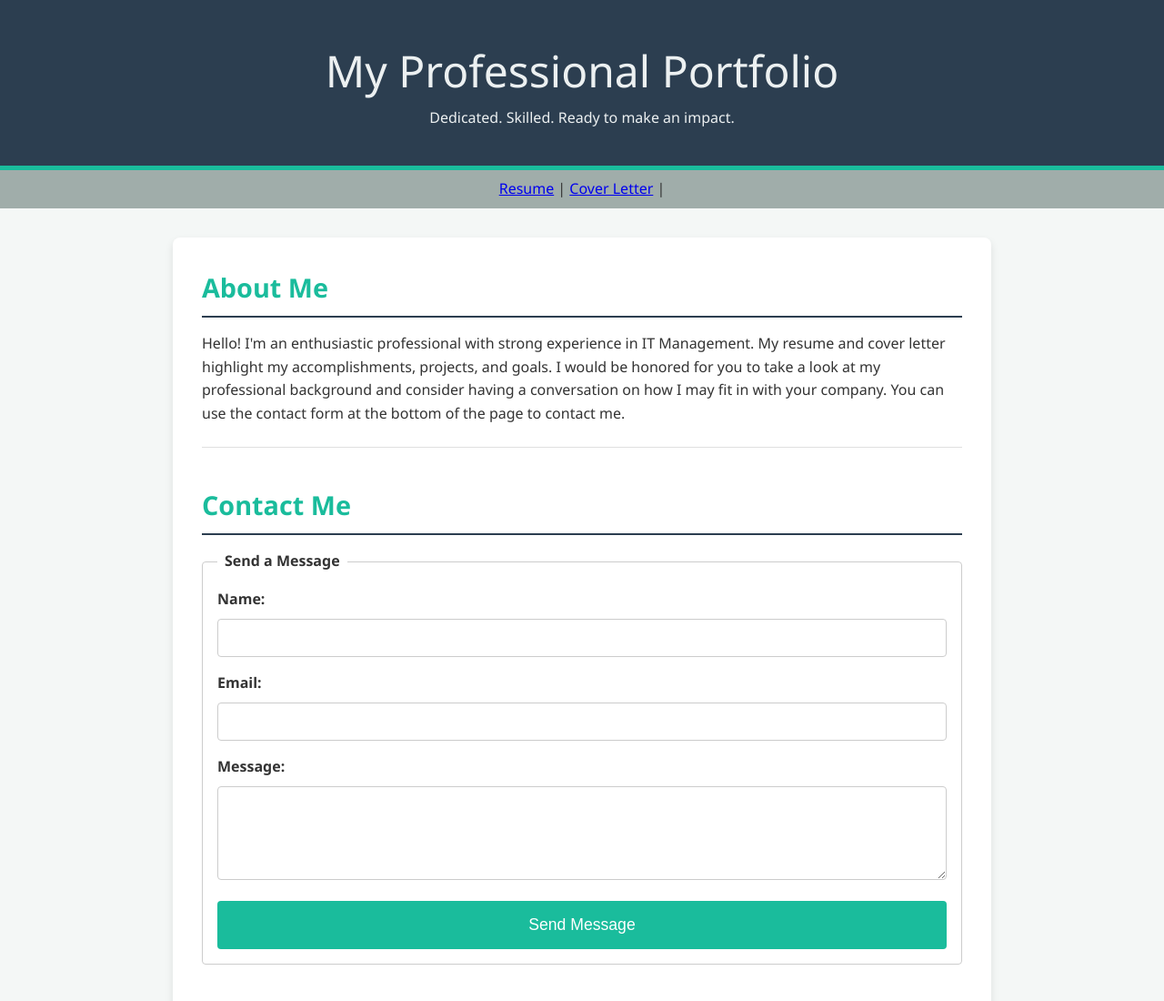
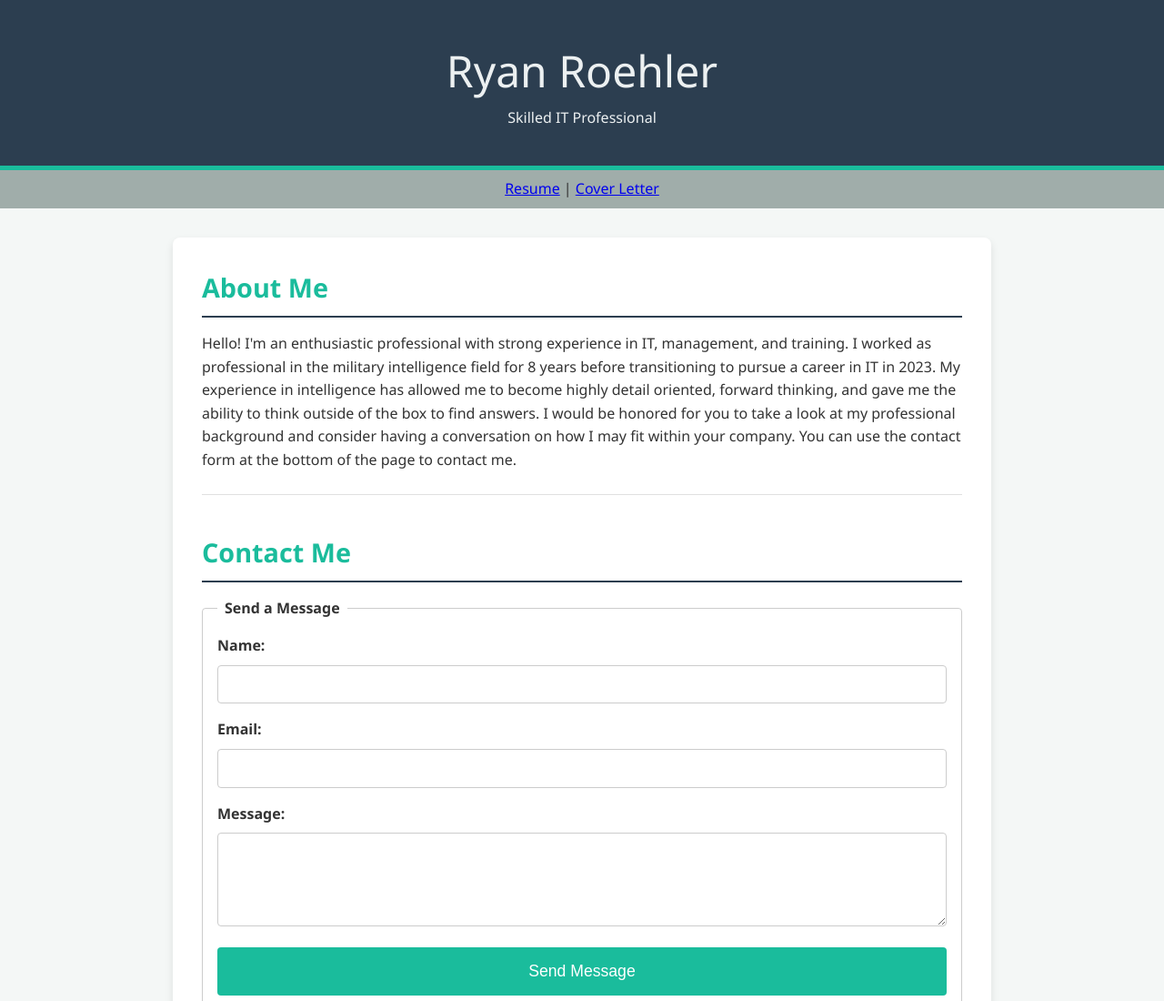
Before and after one commit to rroehler/Resume-site, a plain HTML site: page index.html in a window 1280 px wide. Shown: the top 1100 px of the page at 91% size. Drawn offline with Linux system fonts and the light colour scheme.

Commit message:
Update index.html

```diff
--- a/index.html
+++ b/index.html
@@ -9,13 +9,13 @@
 <body>
 
   <header>
-    <h1>My Professional Portfolio</h1>
-    <p>Dedicated. Skilled. Ready to make an impact.</p>
+    <h1>Ryan Roehler</h1>
+    <p>Skilled IT Professional</p>
   </header>
 
   <nav>
     <a href="resume.html">Resume</a> |
-    <a href="cover-letter.html">Cover Letter</a> |
+    <a href="cover-letter.html">Cover Letter</a>
     <!--a href="#contact">Contact</a-->
   </nav>
 
@@ -30,9 +30,10 @@
   <main>
     <section>
       <h2>About Me</h2>
-      <p>Hello! I'm an enthusiastic professional with strong experience in IT Management.
-        My resume and cover letter highlight my accomplishments, projects, and goals.
-        I would be honored for you to take a look at my professional background and consider having a conversation on how I may fit in with your company.
+      <p>Hello! I'm an enthusiastic professional with strong experience in IT, management, and training.
+        I worked as professional in the military intelligence field for 8 years before transitioning to pursue a career in IT in 2023. My experience in intelligence
+        has allowed me to become highly detail oriented, forward thinking, and gave me the ability to think outside of the box to find answers.
+        I would be honored for you to take a look at my professional background and consider having a conversation on how I may fit within your company.
       You can use the contact form at the bottom of the page to contact me.</p>
     </section>
 
```
